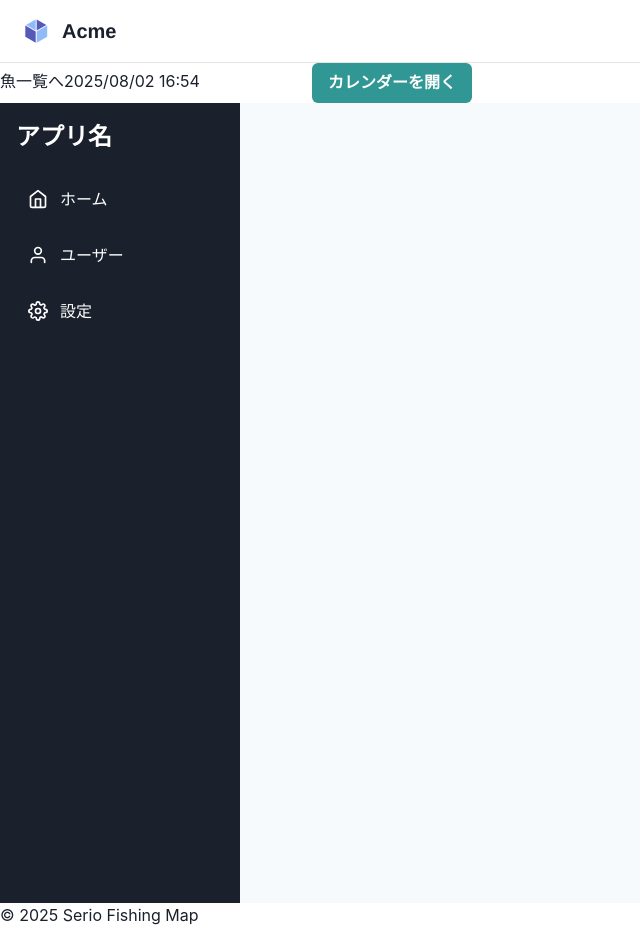
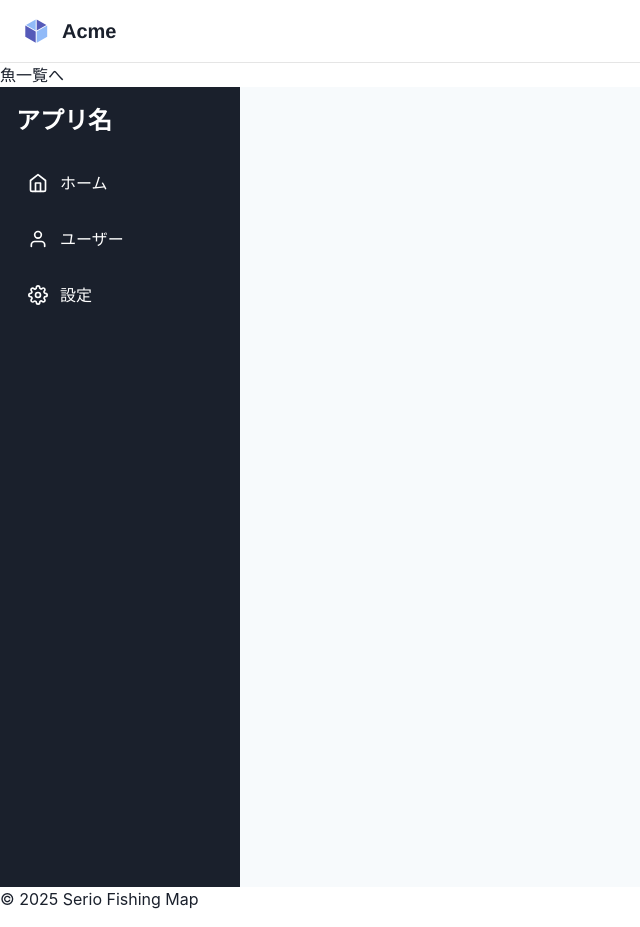
Before and after one commit to knaka2173/SerioFishingMap, a Next.js app in the folder Frontend/serio_fishingmap/: page / in a window 1280 px wide. Shown: the whole page, without its empty margins (0-640 px from the left). Built offline with nearby package versions, Linux system fonts and the light colour scheme.

Commit message:
[DEL] datepicker削除

```diff
--- a/Frontend/serio_fishingmap/package.json
+++ b/Frontend/serio_fishingmap/package.json
@@ -32,7 +32,6 @@
     "next": "15.0.3",
     "react": "^18.2.0",
     "react-calendar": "^6.0.0",
-    "react-datepicker": "^8.8.0",
     "react-dom": "^18.2.0",
     "react-icons": "^5.5.0"
   },
--- a/Frontend/serio_fishingmap/src/app/page.tsx
+++ b/Frontend/serio_fishingmap/src/app/page.tsx
@@ -1,7 +1,5 @@
 "use client";
 import { useRouter } from "next/navigation";
-import CalendarButton from "@/components/elements/calendar/calendar";
-import DatePickerButton from "@/components/elements/calendar/datepicker";
 import { Sidebar } from "@/components/elements/Sidebar/sidebar";
 
 export default function Home() {
@@ -16,9 +14,6 @@ export default function Home() {
       {/* 画面遷移の方法の標準については別途検討。ここではテストコードとして実装 */}
       <button onClick={handleClickFishList}>魚一覧へ</button>
 
-      <DatePickerButton></DatePickerButton>
-      <CalendarButton></CalendarButton>
-
       <Sidebar></Sidebar>
       {/* TODO:Sidebarコンポーネントの修正
       ・ヘッダーコンポーネントより開閉可能とする。
--- a/Frontend/serio_fishingmap/src/components/elements/calendar/datepicker.tsx
+++ /dev/null
@@ -1,45 +0,0 @@
-"use client";
-
-import ja from "date-fns/locale/ja";
-import { useState } from "react";
-import DatePicker from "react-datepicker";
-import "react-datepicker/dist/react-datepicker.css";
-
-export default function DatePickerButton() {
-  const [selectedDate, setSelectedDate] = useState<Date | null>(new Date());
-
-  return (
-    // <Popover>
-    //   <PopoverTrigger>
-    //     <Button colorScheme="blue">カレンダーを開く</Button>
-    //   </PopoverTrigger>
-    //   <PopoverContent>
-    //     <PopoverArrow />
-    //     <PopoverCloseButton />
-    //     <PopoverBody>
-    //       <DatePicker
-    //         selected={selectedDate}
-    //         onChange={(date) => {
-    //           setSelectedDate(date);
-    //         }}
-    //         inline
-    //         locale={ja}
-    //         dateFormat="yyyy/MM/dd"
-    //         showTimeSelect
-    //         timeIntervals={30}
-    //       />
-    //     </PopoverBody>
-    //   </PopoverContent>
-    // </Popover>
-    <DatePicker
-      selected={selectedDate}
-      onChange={(date) => {
-        setSelectedDate(date);
-      }}
-      locale={ja}
-      dateFormat="yyyy/MM/dd HH:mm"
-      showTimeSelect
-      timeIntervals={30}
-    />
-  );
-}
```
Also changed, not shown: 1 other file (tests, documents, lock files or other folders).
